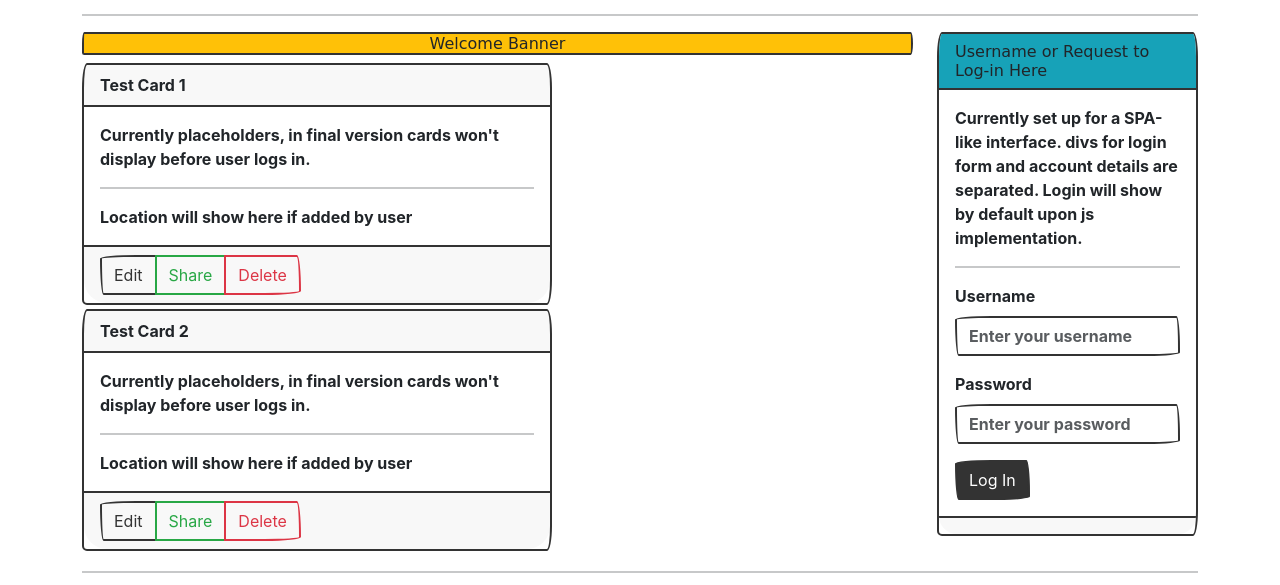
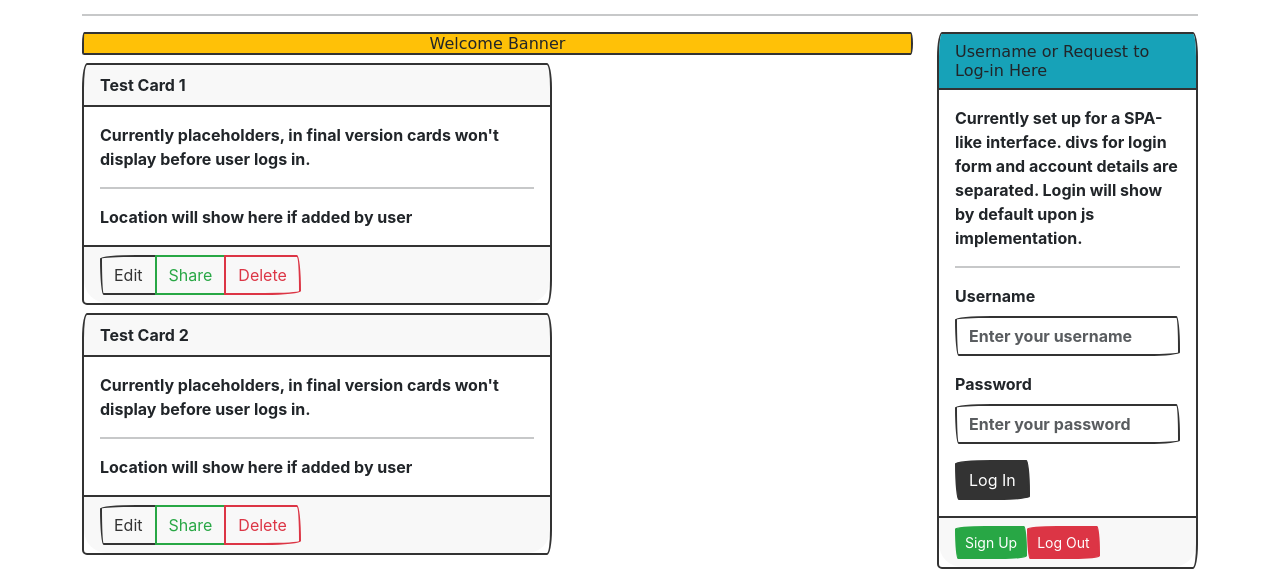
Before and after one commit to Eutropios/CPSC2030Final, a plain HTML site: page views/index.html in a window 1280 px wide. Shown: the part 68-653 px from the top of the page. Drawn offline with Linux system fonts and the light colour scheme; a web font is replaced by a local one.

Commit message:
modified again to space out noteCards more evenly

```diff
--- a/views/index.html
+++ b/views/index.html
@@ -33,10 +33,10 @@
         <hr>
         <div class="row">
             <div class="col-9">
-                <div class="card text-center bg-warning h6">Welcome Banner</div>
+                <div class="card text-center bg-warning h6 mb-0">Welcome Banner</div>
                 <div class="row">
                     <div class="d-flex-column col justify-content-center" id="left-col">
-                        <div class="card noteCard mb-1">
+                        <div class="card noteCard mt-2">
                             <div class="card-header">Test Card 1</div>
                             <div class="card-body">
                                 Currently placeholders, in final version cards won't display before user logs in.
@@ -53,7 +53,7 @@
                         </div>
                     </div>
                     <div class="d-flex-column col justify-content-center" id="right-col">
-                        <div class="card noteCard mb-1">
+                        <div class="card noteCard mt-2">
                             <div class="card-header">Test Card 2</div>
                             <div class="card-body">
                                 Currently placeholders, in final version cards won't display before user logs in.
@@ -99,7 +99,7 @@
                         </div>
                     </div>
                     <div class="card-footer">
-
+                        <button type="button" id="sign-up-btn" class="btn btn-success btn-sm">Sign Up</button><button type="button" id="log-out-btn" class="btn btn-danger btn-sm">Log Out</button>
                     </div>
                 </div>
             </div>
```
